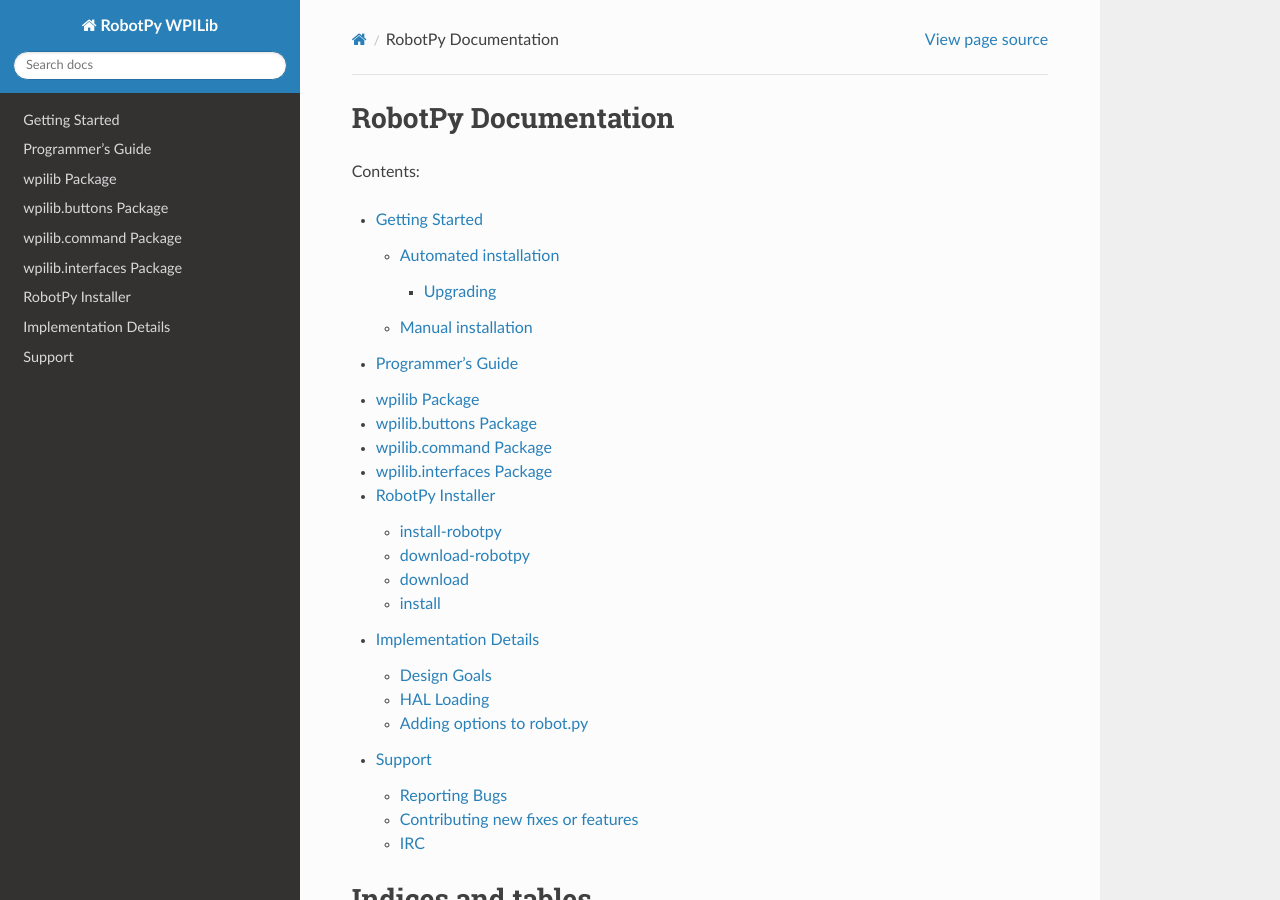
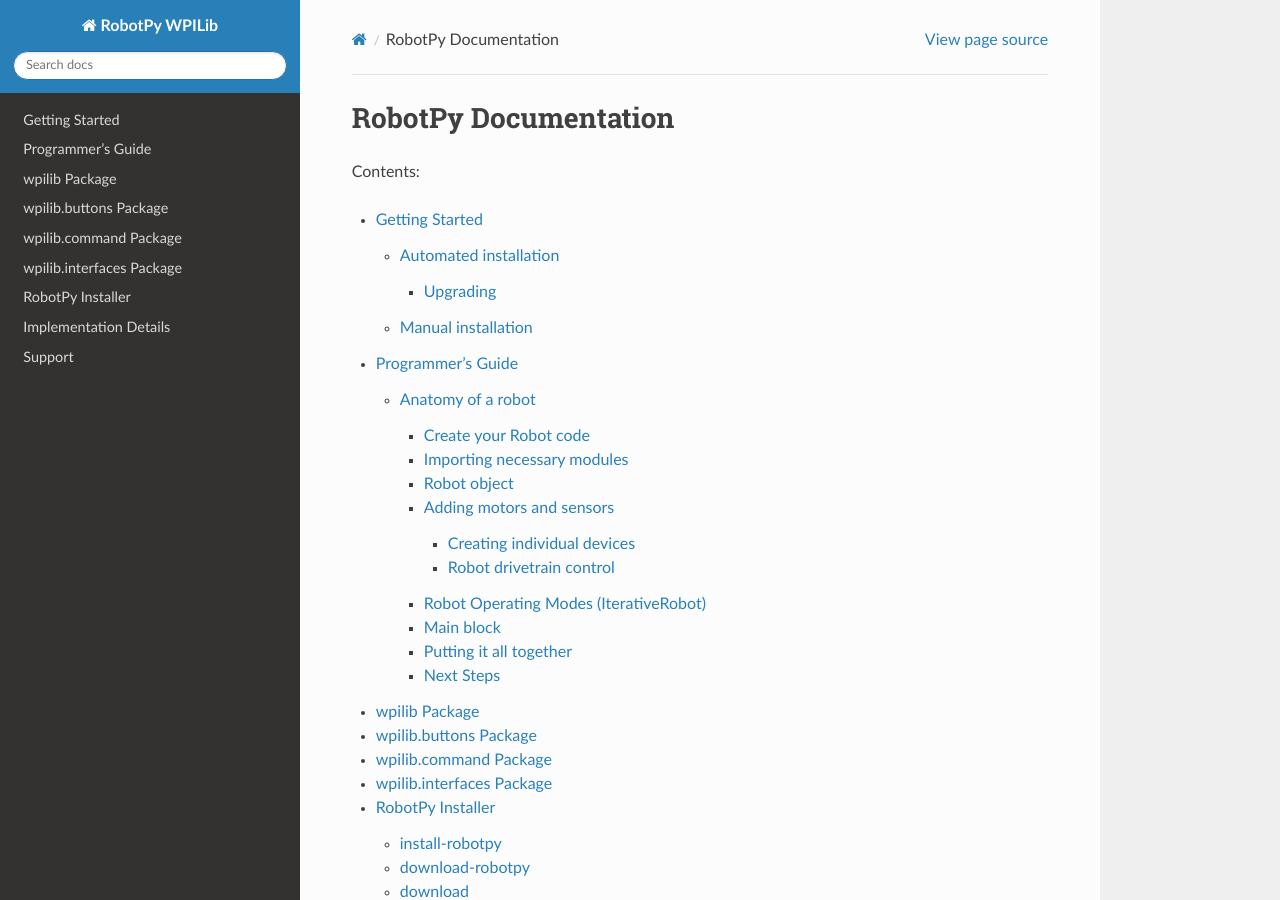
Before and after one commit to robotpy/mostrobotpy, a Sphinx documentation site: the page built from subprojects/robotpy-wpilib/docs/index.rst, in a window 1280 px wide and 900 px high. Built offline with Sphinx 7.4.7 and the Read the Docs theme 2.0.0, drawn with Linux system fonts in a browser that asks for light colours; the version number could not be read and is left out; some of the changed lines change nothing that is shown.

Commit message:
Add some content to the programmer's guide

```diff
--- /dev/null
+++ b/subprojects/robotpy-wpilib/docs/guide/anatomy.rst
@@ -0,0 +1,208 @@
+Anatomy of a robot
+==================
+
+.. note:: The following assumes you have some familiarity with python, and
+          is meant as a primer to creating robot code using the python version
+          of wpilib. If you're not familiar with python, you might try these
+          resources:
+
+          * `CodeAcademy <http://www.codecademy.com/tracks/python>`_
+          * `Wikibooks python tutorial <https://en.wikibooks.org/wiki/Non-Programmer%27s_Tutorial_for_Python_3>`_
+          * `Python 3.4 Tutorial <https://docs.python.org/3.4/tutorial/>`_
+
+This tutorial will go over the things necessary for very basic robot
+code that can run on an FRC robot using the python version of WPILib.
+Code that is written for RobotPy can be ran on your PC using various
+simulation tools that are available.
+
+Create your Robot code
+----------------------
+
+Your robot code must start within a file called `robot.py`. Your code
+can do anything a normal python program can, such as importing other
+python modules & packages. Here are the basic things you need to know to
+get your robot code working!
+
+Importing necessary modules
+---------------------------
+
+All of the code that actually interacts with your robot's hardware is
+contained in a library called WPILib. This library was originally implemented
+in C++ and Java. Your robot code must import this library module, and create
+various objects that can be used to interface with the robot hardware.
+
+To import wpilib, it's just as simple as this::
+
+	import wpilib
+
+.. note:: Because RobotPy implements the same WPILib as C++/Java, you can learn
+          a lot about how to write robot code from the many C++/Java focused
+          WPILib resources that already exist, including FIRST's official
+          documentation. Just translate the code into python.
+
+Robot object
+------------
+
+Every valid robot program must define a robot object that inherits from either
+:class:`wpilib.iterativerobot.IterativeRobot` or :class:`wpilib.samplerobot.SampleRobot`. These
+objects define a number of functions that you need to override, which get
+called at various times.
+
+* :class:`wpilib.iterativerobot.IterativeRobot` functions
+* :class:`wpilib.samplerobot.SampleRobot` functions
+
+.. note:: It is recommended that inexperienced programmers use the
+		  IterativeRobot framework, which is what this guide will
+		  discuss.
+
+An incomplete version of your robot object might look like this::
+
+    class MyRobot(wpilib.IterativeRobot):
+
+        def robotInit(self):
+            self.motor = wpilib.Jaguar(1)
+
+The robotInit function is where you initialize data that needs to be
+initialized when your robot first starts. Examples of this data includes:
+
+* Variables that are used in multiple functions
+* Creating various wpilib objects for devices and sensors
+* Creating instances of other objects for your robot
+
+In python, the constructor for an object is the `__init__` function. Instead
+of defining a constructor for your main robot object, you can override
+robotInit instead. If you do decide that you want to override __init__, then
+you must call `super().__init__()` in your `__init__` method, or an exception
+will be thrown.
+
+Adding motors and sensors
+-------------------------
+
+Everything that interacts with the robot hardware directly must use the wpilib
+library to do so. Starting in 2015, full documentation for the python version
+of WPILib is published online. Check out the API documentation (:mod:`wpilib`)
+for details on all the objects available in WPILib.
+
+.. note::
+  You should *only* create instances of your motors and other WPILib hardware
+  devices (Gyros, Joysticks, Sensors, etc) either during or after robotInit is
+  called on your main robot object. If you don't, there are a lot of things
+  that will fail.
+
+Creating individual devices
+~~~~~~~~~~~~~~~~~~~~~~~~~~~
+
+Let's say you wanted to create an object that interacted with a Jaguar motor
+controller via PWM. First, you would read through the table (:mod:`wpilib`) and
+see that there is a :class:`.Jaguar` object. Looking further, you can see that
+the constructor takes a single  argument that indicates which PWM port to
+connect to. You could create the `Jaguar` object that is using port 4 using the
+following python code in your `robotInit` method::
+
+    self.motor = wpilib.Jaguar(4)
+
+Looking through the documentation some more, you would notice that to set
+the PWM value of the motor, you need to call the :meth:`.Jaguar.set` function. The docs
+say that the value needs to be between -1.0 and 1.0, so to set the motor
+full speed forward you could do this::
+
+    self.motor.set(1)
+
+Other motors and sensors have similar conventions.
+
+Robot drivetrain control
+~~~~~~~~~~~~~~~~~~~~~~~~
+
+For standard types of drivetrains (2 or 4 wheel, and mecanum), you'll want to
+use the :class:`.RobotDrive` class to control the motors instead of writing
+your own code to do it. When you create a RobotDrive object, you either specify
+which PWM channels to automatically create a motor for::
+
+	self.robot_drive = wpilib.RobotDrive(0,1)
+
+Or you can pass in motor controller instances::
+
+	l_motor = wpilib.Talon(0)
+	r_motor = wpilib.Talon(1)
+	self.robot_drive = wpilib.RobotDrive(l_motor, r_motor)
+
+Once you have one of these objects, it has various methods that you can use
+to control the robot via joystick, or you can specify the control inputs
+manually.
+
+.. seealso:: Documentation for the :class:`wpilib.robotdrive.RobotDrive`
+             object, and the FIRST WPILib Programming Guide.
+
+Robot Operating Modes (IterativeRobot)
+--------------------------------------
+
+During a competition, the robot transitions into various modes depending on
+the state of the game. During each mode, functions on your robot class
+are called. The name of the function varies based on which mode the robot is
+in:
+
+* disabledXXX - Called when robot is disabled
+* autonomousXXX - Called when robot is in autonomous mode
+* teleopXXX - Called when the robot is in teleoperated mode
+* testXXX - Called when the robot is in test mode
+
+Each mode has two functions associated with it. xxxInit is called when the
+robot first switches over to the mode, and xxxPeriodic is called 50 times
+a second (approximately -- it's actually called as packets are received
+from the driver station).
+
+For example, a simple robot that just drives the robot using a single
+joystick might have a teleopPeriodic function that looks like this::
+
+    def teleopPeriodic(self):
+        self.robot_drive.arcadeDrive(self.stick)
+
+This function gets called over and over again (about 50 times per second)
+while the robot remains in teleoperated mode.
+
+.. warning:: When using the IterativeRobot as your Robot class, you should
+             avoid doing the following operations in the xxxPeriodic functions
+             or functions that have xxxPeriodic in the call stack:
+
+             * Never use :meth:`.Timer.delay`, as you will momentarily lose
+               control of your robot during the delay, and it will not be
+               as responsive.
+             * Avoid using loops, as unexpected conditions may cause you to
+               lose control of your robot.
+
+Main block
+----------
+
+Languages such as Java require you to define a 'static main' function. In
+python, because every .py file is usable from other python programs, you
+need to `define a code block which checks for __main__ <http://effbot.org/pyfaq/tutor-what-is-if-name-main-for.htm>`_.
+Inside your main block, you tell WPILib to launch your robot's code using
+the following invocation::
+
+    if __name__ == '__main__':
+        wpilib.run(MyRobot)
+
+This simple invocation is sufficient for launching your robot code on the
+robot, and also provides access to various RobotPy-enabled extensions that
+may be available for testing your robot code, such as pyfrc and robotpy-frcsim.
+
+Putting it all together
+-----------------------
+
+If you combine all the pieces above, you end up with something like this
+below, taken from one of the samples in our github repository.
+
+.. literalinclude:: ../../examples/examples/GettingStarted/robot.py
+
+
+There are a few different python-based robot samples available, and you
+can find them at `our github site <https://github.com/robotpy/robotpy/tree/master/examples>`_.
+
+Next Steps
+----------
+
+This is a good foundation for building your robot, next we'll discuss some
+topic that will be decided upon in the future, if someone writes more
+documentation here. Until then, remember that the FIRST documentation and
+our example programs are great resources to learn more about programming
+with WPILib.
--- a/subprojects/robotpy-wpilib/docs/guide/index.rst
+++ b/subprojects/robotpy-wpilib/docs/guide/index.rst
@@ -5,3 +5,5 @@
 ------------------
 
 .. toctree::
+
+	anatomy
```
